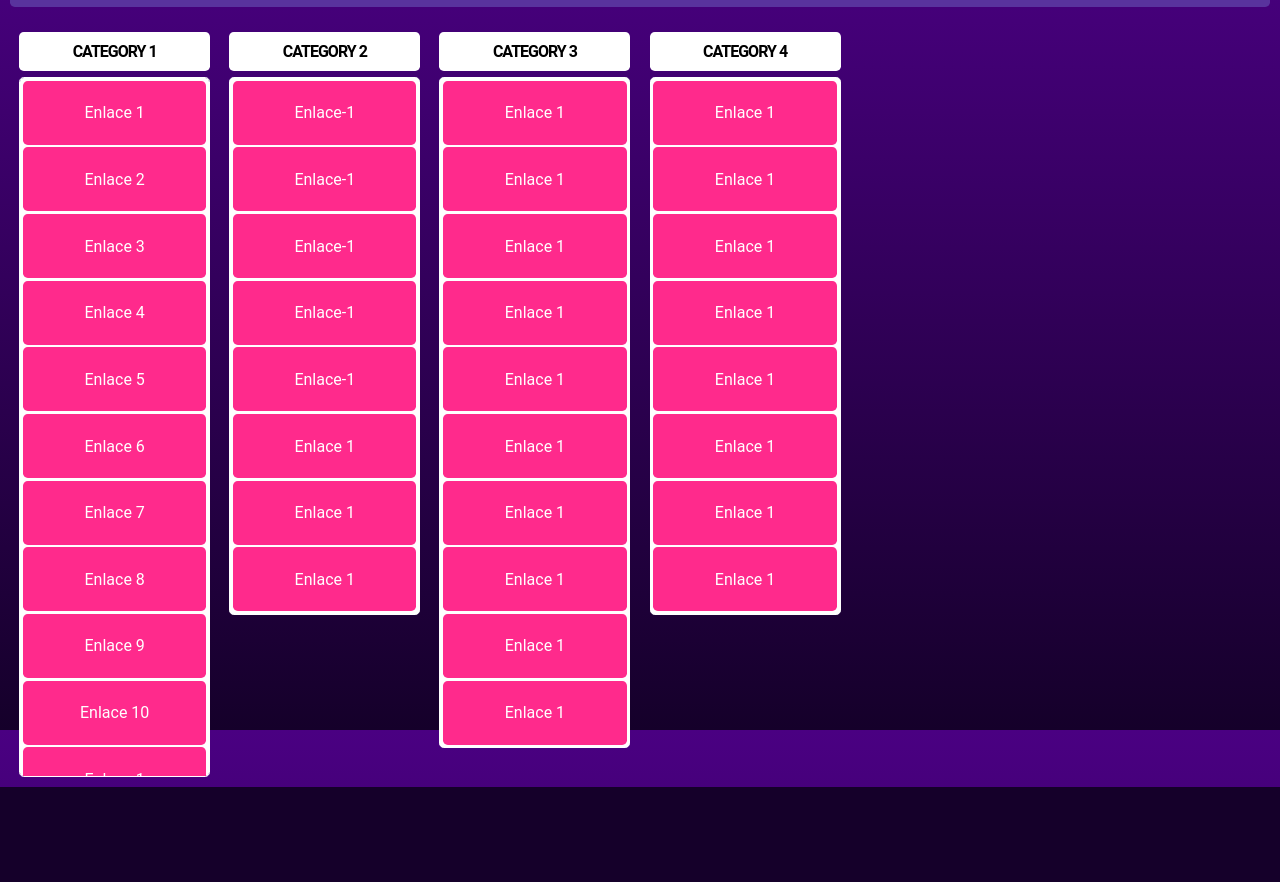
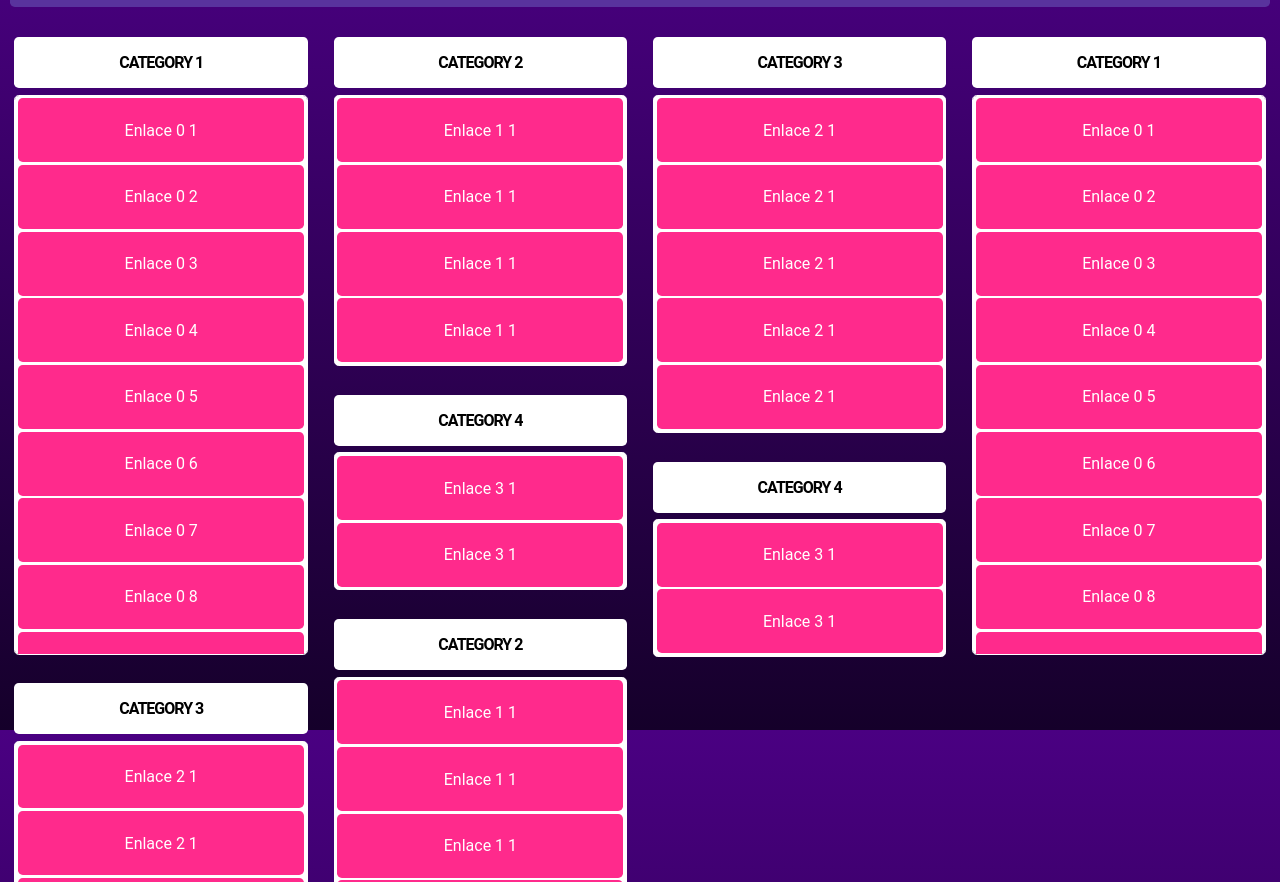
Before and after one commit to VectorCh/StaticPages, a plain HTML site: page public/index.html in a window 1280 px wide. Shown: the part 70-952 px from the top of the page. Before the commit the page ends 857 px from the top, so only its background shows below. Drawn offline with nearby package versions, Linux system fonts and the light colour scheme.

Commit message:
Corrección de diseño (grid) y añadido check element/cambio de posición

```diff
--- a/public/gold/styles/process/main.scss
+++ b/public/gold/styles/process/main.scss
@@ -8,8 +8,26 @@ $margin-elements: 0.4em;
 $margin-elements-2: 0.6em;
 $borders: 0.3em;
 $margin-content-elements: 0.1em;
-#sortable1, #sortable2,
-#sortable3, #sortable4{
+$number-colum-sm: 2;
+$number-colum-md: 3;
+$number-colum-l: 4;
+@mixin grab-cursor {
+    cursor: url('https://www.google.com/intl/en_ALL/mapfiles/openhand.cur'), all-scroll;
+    cursor: -webkit-grab;
+    cursor: -moz-grab;
+    cursor: -o-grab;
+    cursor: -ms-grab;
+    cursor: grab;
+}
+@mixin grabbing-cursor {
+    cursor: url('https://www.google.com/intl/en_ALL/mapfiles/closedhand.cur'), all-scroll;
+    cursor: -webkit-grabbing;
+    cursor: -moz-grabbing;
+    cursor: -o-grabbing;
+    cursor: -ms-grabbing;
+    cursor: grabbing;
+}
+#sortable1, #sortable2, #sortable3, #sortable4 {
     border: 1px solid $second-color;
 }
 html {
@@ -43,23 +61,36 @@ header {
 #main {
     display: flow-root;
     margin-bottom: 4%; // Correción bgcolor: linear-gradient
+    column-count: $number-colum-l;
+}
+// > 625px 3 column
+@media only screen and (max-width: 1000px) {
+    #main {
+        column-count: $number-colum-md;
+    }
+}
+// < 625px 2 column
+@media only screen and (max-width: 625px) {
+    #main {
+        column-count: $number-colum-sm;
+    }
 }
 .head-category {
     //background-color: $acent;
     padding: 0;
     margin: 0;
     display: inline-table !important;
-    padding: $margin-content-elements;
-    float: left;
+    padding: $margin-content-elements; // float: left;
+    width: 100%;
     text-align: center;
     border-radius: $borders;
-    padding: $margin-elements-2;
+    padding: $margin-elements-2 + 0.3em $margin-elements-2 - 0.3em;
 }
 .title-category {
     background-color: $second-color;
     border-radius: $borders;
     margin-bottom: $margin-elements;
-    padding: $margin-elements-2;
+    padding: $margin-elements-2 + $margin-elements;
     span {
         color: $primary-color;
         font-weight: bold;
@@ -69,7 +100,7 @@ header {
 }
 .content-category {
     background-color: $second-color;
-    max-height: 700px;
+    max-height: 35em;
     overflow: auto;
     /* aparición del scroll */
     border-radius: $borders;
@@ -79,6 +110,12 @@ header {
     margin: 0.18em;
     border-radius: $borders;
     padding: 1.4em $margin-elements-2;
+}
+.grab {
+    @include grab-cursor; // @include transition(transform .2s, box-shadow .2s);
+    &:active {
+        @include grabbing-cursor;
+    }
 }
 img {
     width: 100%;
--- a/public/index.html
+++ b/public/index.html
@@ -4,24 +4,36 @@
 	<meta charset="UTF-8">
 	<meta name="viewport" content="width=device-width, initial-scale=1.0">
 	<link rel="stylesheet" href="https://maxcdn.bootstrapcdn.com/bootstrap/4.0.0/css/bootstrap.min.css" integrity="sha384-Gn5384xqQ1aoWXA+058RXPxPg6fy4IWvTNh0E263XmFcJlSAwiGgFAW/dAiS6JXm" crossorigin="anonymous">
-<!-- 	<script src="https://code.jquery.com/jquery-3.2.1.slim.min.js" integrity="sha384-KJ3o2DKtIkvYIK3UENzmM7KCkRr/rE9/Qpg6aAZGJwFDMVNA/GpGFF93hXpG5KkN" crossorigin="anonymous"></script>
-	<script
-  src="https://code.jquery.com/ui/1.12.1/jquery-ui.min.js"
-  integrity="sha256-VazP97ZCwtekAsvgPBSUwPFKdrwD3unUfSGVYrahUqU="
-  crossorigin="anonymous"></script> -->
 
-  <script src="https://code.jquery.com/jquery-1.12.4.js"></script>
+
+	<script src="https://cdnjs.cloudflare.com/ajax/libs/popper.js/1.12.9/umd/popper.min.js" integrity="sha384-ApNbgh9B+Y1QKtv3Rn7W3mgPxhU9K/ScQsAP7hUibX39j7fakFPskvXusvfa0b4Q" crossorigin="anonymous"></script>
+	<link rel="stylesheet" type="text/css" href="gold/styles/style.css">
+	<script src="https://code.jquery.com/jquery-1.12.4.js"></script>
   <script src="https://code.jquery.com/ui/1.12.1/jquery-ui.js"></script>
-	<script src="https://cdnjs.cloudflare.com/ajax/libs/popper.js/1.12.9/umd/popper.min.js" integrity="sha384-ApNbgh9B+Y1QKtv3Rn7W3mgPxhU9K/ScQsAP7hUibX39j7fakFPskvXusvfa0b4Q" crossorigin="anonymous"></script>
-	<script src="https://maxcdn.bootstrapcdn.com/bootstrap/4.0.0/js/bootstrap.min.js" integrity="sha384-JZR6Spejh4U02d8jOt6vLEHfe/JQGiRRSQQxSfFWpi1MquVdAyjUar5+76PVCmYl" crossorigin="anonymous"></script>
-	<link rel="stylesheet" type="text/css" href="gold/styles/style.css">
 	<title>Main</title>
 	<script>
 	$(function() {
 	  $( "#sortable1, #sortable2, #sortable3, #sortable4").sortable({
 	    connectWith: ".connectedSortable"
 	  }).disableSelection();
-	} )();
+
+	  /* Catch elements when change position */
+	  $('#sortable1').sortable({
+			update: function (event, ui) {
+			  var data = $(this).sortable('toArray');
+			  console.log(data);
+			  console.log(data[0]);
+			}
+		});
+		$('#sortable2').sortable({
+			// axis: 'y', // sólo posibilita movimiento entre ese eje
+			update: function (event, ui) {
+			  var data = $(this).sortable('toArray');
+			  console.log(data);
+			  console.log(data[0]);
+			}
+		});
+	} );
 </script>
 </head>
 <body>
@@ -29,161 +41,205 @@
 		<h1>LifeLinks</h1>
 	</header>
 	<div id="main">
-		<div class="head-category col-xl-2 col-lg-3 col-md-3 col-sm-4 col-6">
+		<div class="head-category ">
 			<div class="title-category">
 				<span>Category 1</span>
 			</div>
 			<div id="sortable1" class="content-category connectedSortable">
-				<div class="box-link">
-					<span>Enlace 1</span>
+				<div id="element_0_1" class="box-link grab">
+					<span>Enlace 0 1</span>
 				</div>
-				<div class="box-link">
-					<span>Enlace 2</span>
+				<div id="element_0_2" class="box-link grab">
+					<span>Enlace 0 2</span>
 				</div>
-				<div class="box-link">
-					<span>Enlace 3</span>
+				<div id="element_0_3" class="box-link grab">
+					<span>Enlace 0 3</span>
 				</div>
-				<div class="box-link">
-					<span>Enlace 4</span>
+				<div id="element_0_4" class="box-link grab">
+					<span>Enlace 0 4</span>
 				</div>
-								<div class="box-link">
-					<span>Enlace 5</span>
+				<div id="element_0_5" class="box-link grab">
+					<span>Enlace 0 5</span>
 				</div>
-				<div class="box-link">
-					<span>Enlace 6</span>
+				<div id="element_0_6" class="box-link grab">
+					<span>Enlace 0 6</span>
 				</div>
-				<div class="box-link">
-					<span>Enlace 7</span>
+				<div id="element_0_7" class="box-link grab">
+					<span>Enlace 0 7</span>
 				</div>
-				<div class="box-link">
-					<span>Enlace 8</span>
+				<div id="element_0_8" class="box-link grab">
+					<span>Enlace 0 8</span>
 				</div>
-								<div class="box-link">
-					<span>Enlace 9</span>
+				<div id="element_0_9" class="box-link grab">
+					<span>Enlace 0 9</span>
 				</div>
-				<div class="box-link">
-					<span>Enlace 10</span>
+				<div id="element_0_10" class="box-link grab">
+					<span>Enlace 0 10</span>
 				</div>
-				<div class="box-link">
-					<span>Enlace 1</span>
+				<div id="element_0_11" class="box-link grab">
+					<span>Enlace 0 11</span>
 				</div>
-				<div class="box-link">
-					<span>Enlace 1</span>
-				</div>
-								<div class="box-link">
-					<span>Enlace 1</span>
-				</div>
-				<div class="box-link">
-					<span>Enlace 1</span>
-				</div>
-				<div class="box-link">
-					<span>Enlace 1</span>
-				</div>
-				<div class="box-link">
-					<span>Enlace 1</span>
+				<div id="element_0_12" class="box-link grab">
+					<span>Enlace 0 12</span>
 				</div>
 			</div>
 		</div>
 
-		<div class="head-category col-xl-2 col-lg-3 col-md-3 col-sm-4 col-6">
+		<div class="head-category ">
+			<div class="title-category">
+				<span>Category 3</span>
+			</div>
+			<div id="sortable3" class="content-category connectedSortable">
+				<div id="element_2_1" class="box-link grab">
+					<span>Enlace 2 1</span>
+				</div>
+				<div id="element_2_2" class="box-link grab">
+					<span>Enlace 2 1</span>
+				</div>
+				<div id="element_2_3" class="box-link grab">
+					<span>Enlace 2 1</span>
+				</div>
+				<div id="element_2_4" class="box-link grab">
+					<span>Enlace 2 1</span>
+				</div>
+				<div id="element_2_5" class="box-link grab">
+					<span>Enlace 2 1</span>
+				</div>
+			</div>
+		</div>
+
+		<div class="head-category ">
 			<div class="title-category">
 				<span>Category 2</span>
 			</div>
 			<div id="sortable2" class="content-category connectedSortable">
-				<div class="box-link">
-					<span>Enlace-1</span>
+				<div id="element_1_1" class="box-link grab">
+					<span>Enlace 1 1</span>
 				</div>
-				<div class="box-link">
-					<span>Enlace-1</span>
+				<div id="element_1_2" class="box-link grab">
+					<span>Enlace 1 1</span>
 				</div>
-				<div class="box-link">
-					<span>Enlace-1</span>
+				<div id="element_1_3" class="box-link grab">
+					<span>Enlace 1 1</span>
 				</div>
-				<div class="box-link">
-					<span>Enlace-1</span>
-				</div>
-								<div class="box-link">
-					<span>Enlace-1</span>
-				</div>
-				<div class="box-link">
-					<span>Enlace 1</span>
-				</div>
-				<div class="box-link">
-					<span>Enlace 1</span>
-				</div>
-				<div class="box-link">
-					<span>Enlace 1</span>
+				<div id="element_1_4" class="box-link grab">
+					<span>Enlace 1 1</span>
 				</div>
 			</div>
 		</div>
 
-		<div class="head-category col-xl-2 col-lg-3 col-md-3 col-sm-4 col-6">
+
+
+		<div class="head-category ">
+			<div class="title-category">
+				<span>Category 4</span>
+			</div>
+			<div id="sortable4" class="content-category connectedSortable">
+				<div id="element_3_1" class="box-link grab">
+					<span>Enlace 3 1</span>
+				</div>
+				<div id="element_3_1" class="box-link grab">
+					<span>Enlace 3 1</span>
+				</div>
+			</div>
+		</div>
+
+		<div class="head-category ">
+			<div class="title-category">
+				<span>Category 2</span>
+			</div>
+			<div id="sortable2" class="content-category connectedSortable">
+				<div id="element_1_1" class="box-link grab">
+					<span>Enlace 1 1</span>
+				</div>
+				<div id="element_1_2" class="box-link grab">
+					<span>Enlace 1 1</span>
+				</div>
+				<div id="element_1_3" class="box-link grab">
+					<span>Enlace 1 1</span>
+				</div>
+				<div id="element_1_4" class="box-link grab">
+					<span>Enlace 1 1</span>
+				</div>
+			</div>
+		</div>
+
+		<div class="head-category ">
 			<div class="title-category">
 				<span>Category 3</span>
 			</div>
 			<div id="sortable3" class="content-category connectedSortable">
-				<div class="box-link">
-					<span>Enlace 1</span>
+				<div id="element_2_1" class="box-link grab">
+					<span>Enlace 2 1</span>
 				</div>
-				<div class="box-link">
-					<span>Enlace 1</span>
+				<div id="element_2_2" class="box-link grab">
+					<span>Enlace 2 1</span>
 				</div>
-				<div class="box-link">
-					<span>Enlace 1</span>
+				<div id="element_2_3" class="box-link grab">
+					<span>Enlace 2 1</span>
 				</div>
-				<div class="box-link">
-					<span>Enlace 1</span>
+				<div id="element_2_4" class="box-link grab">
+					<span>Enlace 2 1</span>
 				</div>
-								<div class="box-link">
-					<span>Enlace 1</span>
+				<div id="element_2_5" class="box-link grab">
+					<span>Enlace 2 1</span>
 				</div>
-				<div class="box-link">
-					<span>Enlace 1</span>
-				</div>
-				<div class="box-link">
-					<span>Enlace 1</span>
-				</div>
-				<div class="box-link">
-					<span>Enlace 1</span>
-				</div>
-								<div class="box-link">
-					<span>Enlace 1</span>
-				</div>
-				<div class="box-link">
-					<span>Enlace 1</span>
-				</div>
-
 			</div>
 		</div>
 
-		<div class="head-category col-xl-2 col-lg-3 col-md-3 col-sm-4 col-6">
+		<div class="head-category ">
 			<div class="title-category">
 				<span>Category 4</span>
 			</div>
 			<div id="sortable4" class="content-category connectedSortable">
-				<div class="box-link">
-					<span>Enlace 1</span>
+				<div id="element_3_1" class="box-link grab">
+					<span>Enlace 3 1</span>
 				</div>
-				<div class="box-link">
-					<span>Enlace 1</span>
+				<div id="element_3_1" class="box-link grab">
+					<span>Enlace 3 1</span>
 				</div>
-				<div class="box-link">
-					<span>Enlace 1</span>
+			</div>
+		</div>
+				<div class="head-category ">
+			<div class="title-category">
+				<span>Category 1</span>
+			</div>
+			<div id="sortable1" class="content-category connectedSortable">
+				<div id="element_0_1" class="box-link grab">
+					<span>Enlace 0 1</span>
 				</div>
-				<div class="box-link">
-					<span>Enlace 1</span>
+				<div id="element_0_2" class="box-link grab">
+					<span>Enlace 0 2</span>
 				</div>
-								<div class="box-link">
-					<span>Enlace 1</span>
+				<div id="element_0_3" class="box-link grab">
+					<span>Enlace 0 3</span>
 				</div>
-				<div class="box-link">
-					<span>Enlace 1</span>
+				<div id="element_0_4" class="box-link grab">
+					<span>Enlace 0 4</span>
 				</div>
-				<div class="box-link">
-					<span>Enlace 1</span>
+				<div id="element_0_5" class="box-link grab">
+					<span>Enlace 0 5</span>
 				</div>
-				<div class="box-link">
-					<span>Enlace 1</span>
+				<div id="element_0_6" class="box-link grab">
+					<span>Enlace 0 6</span>
+				</div>
+				<div id="element_0_7" class="box-link grab">
+					<span>Enlace 0 7</span>
+				</div>
+				<div id="element_0_8" class="box-link grab">
+					<span>Enlace 0 8</span>
+				</div>
+				<div id="element_0_9" class="box-link grab">
+					<span>Enlace 0 9</span>
+				</div>
+				<div id="element_0_10" class="box-link grab">
+					<span>Enlace 0 10</span>
+				</div>
+				<div id="element_0_11" class="box-link grab">
+					<span>Enlace 0 11</span>
+				</div>
+				<div id="element_0_12" class="box-link grab">
+					<span>Enlace 0 12</span>
 				</div>
 			</div>
 		</div>
```
Also changed, not shown: public/gold/styles/style.css.
